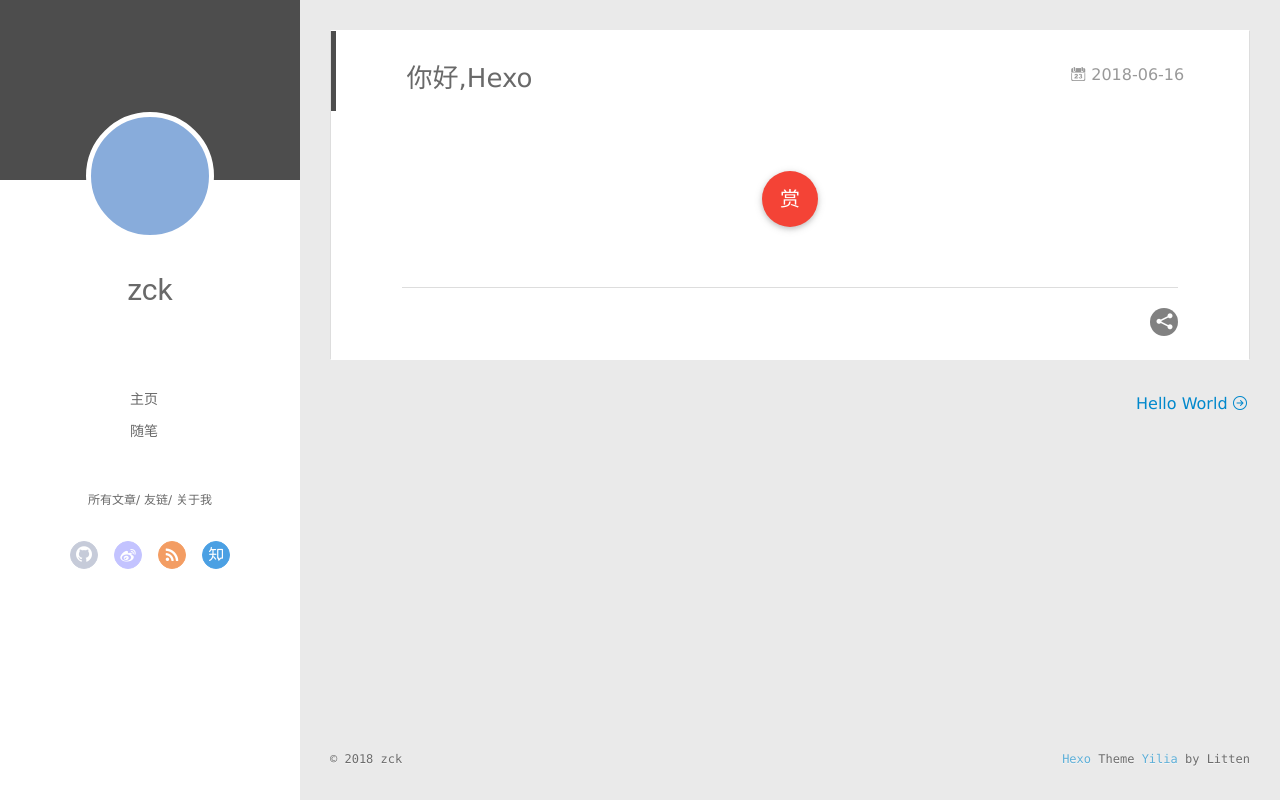
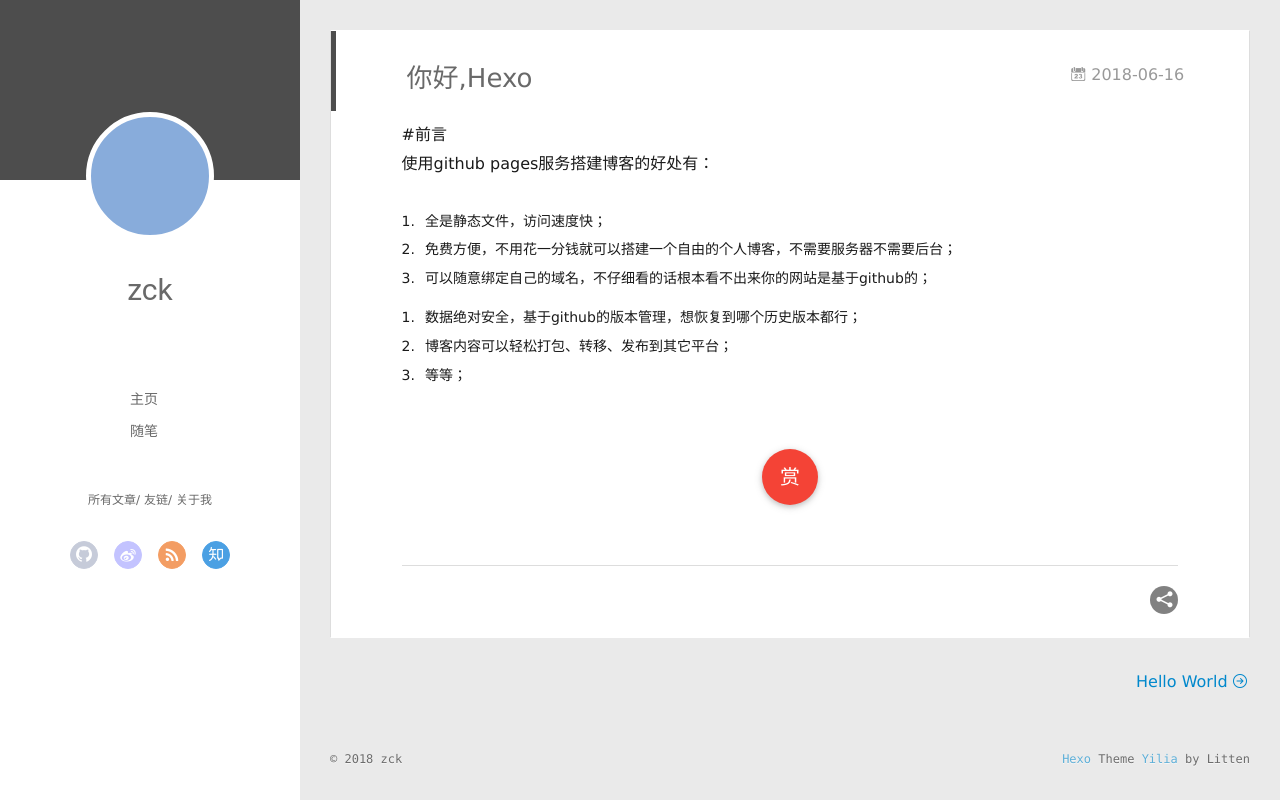
Before and after one commit to zck1659193389/zck1659193389.github.io, a plain HTML site: page 2018/06/16/你好-Hexo/index.html in a window 1280 px wide. Drawn offline with Linux system fonts and the light colour scheme; no server answers.

Commit message:
Site updated: 2018-06-16 11:39:51

```diff
--- a/2018/06/16/你好-Hexo/index.html
+++ b/2018/06/16/你好-Hexo/index.html
@@ -8,14 +8,17 @@
   <link rel="dns-prefetch" href="http://yoursite.com">
   <title>你好,Hexo | ZCK的个人博客</title>
   <meta name="viewport" content="width=device-width, initial-scale=1, maximum-scale=1">
-  <meta property="og:type" content="article">
+  <meta name="description" content="第一次使用hexo+github搭建的个人博客，请多多包涵">
+<meta property="og:type" content="article">
 <meta property="og:title" content="你好,Hexo">
 <meta property="og:url" content="http://yoursite.com/2018/06/16/你好-Hexo/index.html">
 <meta property="og:site_name" content="ZCK的个人博客">
+<meta property="og:description" content="第一次使用hexo+github搭建的个人博客，请多多包涵">
 <meta property="og:locale" content="default">
-<meta property="og:updated_time" content="2018-06-15T16:32:41.487Z">
+<meta property="og:updated_time" content="2018-06-16T03:39:28.100Z">
 <meta name="twitter:card" content="summary">
 <meta name="twitter:title" content="你好,Hexo">
+<meta name="twitter:description" content="第一次使用hexo+github搭建的个人博客，请多多包涵">
 
     <link rel="alternative" href="/atom.xml" title="ZCK的个人博客" type="application/atom+xml">
 
@@ -171,6 +174,18 @@
 
     <div class="article-entry" itemprop="articleBody">
 
+        <p>#前言<br>使用github pages服务搭建博客的好处有：</p>
+<ol>
+<li>全是静态文件，访问速度快；</li>
+<li>免费方便，不用花一分钱就可以搭建一个自由的个人博客，不需要服务器不需要后台；</li>
+<li>可以随意绑定自己的域名，不仔细看的话根本看不出来你的网站是基于github的；</li>
+</ol>
+<a id="more"></a>
+<ol start="4">
+<li>数据绝对安全，基于github的版本管理，想恢复到哪个历史版本都行；</li>
+<li>博客内容可以轻松打包、转移、发布到其它平台；</li>
+<li>等等；</li>
+</ol>
 
 
 
```
Also changed, not shown: index.html (+8 -0 lines).
